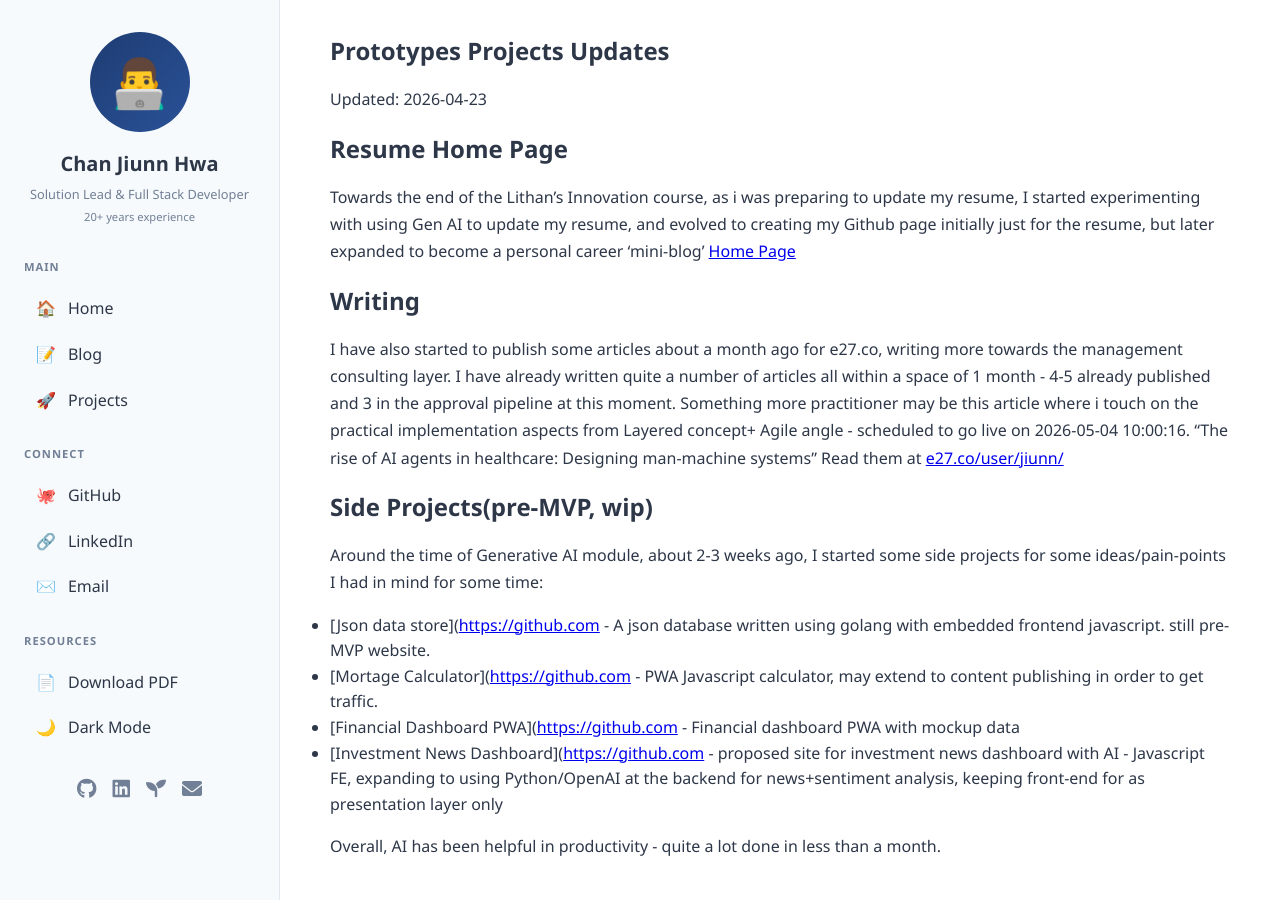
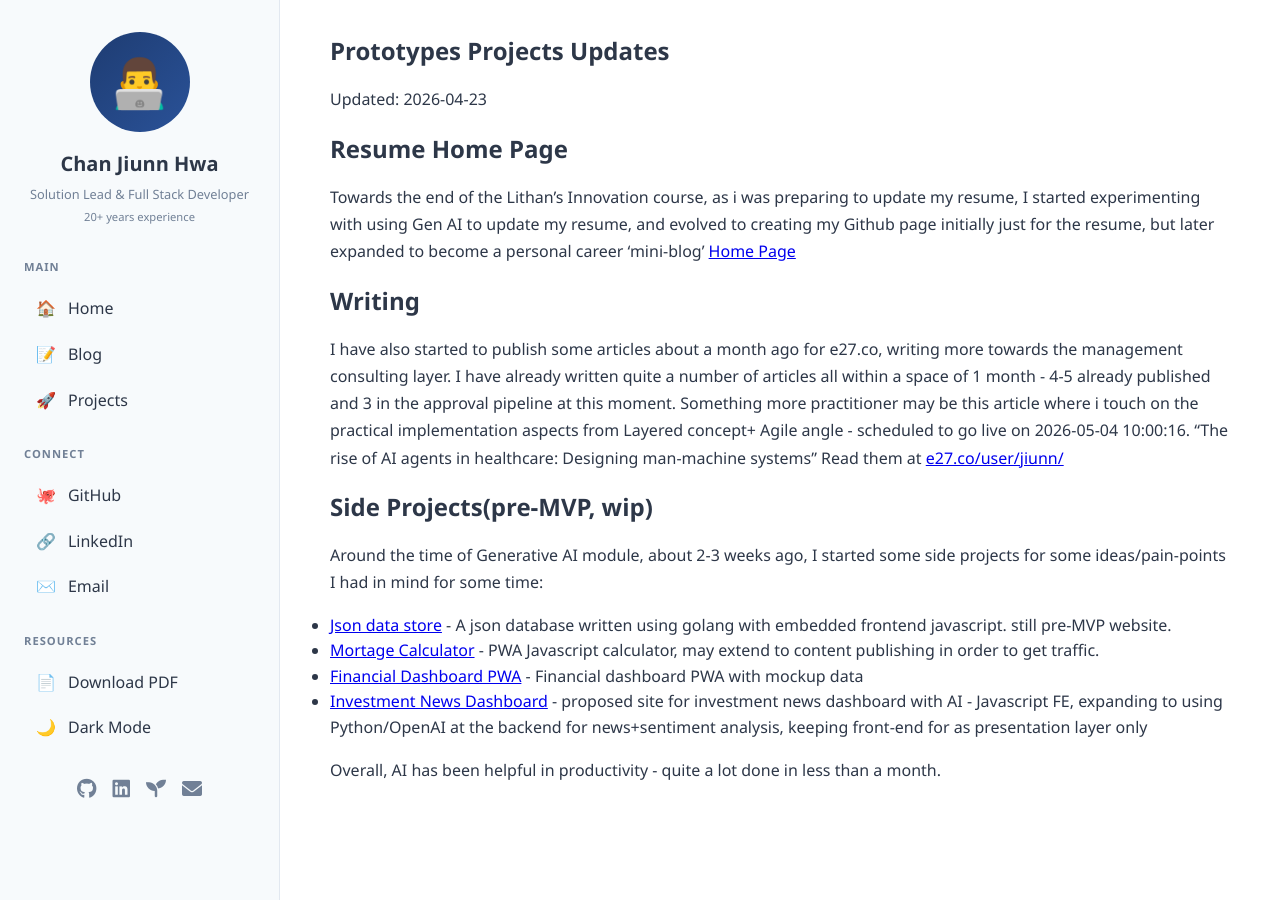
Before and after one commit to jiunnhwa/jiunnhwa.github.io, a Jekyll site: the page built from wip.md, in a window 1280 px wide. Built offline with Jekyll 4.4.1, drawn with Linux system fonts in a browser that asks for light colours; our own code applies the rules of GitHub Pages for plain Markdown files; some of the changed lines change nothing that is shown.

```diff
--- a/wip.md
+++ b/wip.md
@@ -15,9 +15,9 @@
 
 ## Side Projects(pre-MVP, wip)
 Around the time of Generative AI module, about 2-3 weeks ago, I started some side projects for some ideas/pain-points I had in mind for some time:
-- [Json data store]([https://github.com](https://kimi-falling-breeze-8431.fly.dev){:target="_blank"}  - A json database written using golang with embedded frontend javascript. still pre-MVP website.
-- [Mortage Calculator]([https://github.com](https://homeloanexpert.sg/how-to-calculate-your-mortgage-repayment-in-singapore){:target="_blank"}  - PWA Javascript calculator, may extend to content publishing in order to get traffic.
-- [Financial Dashboard PWA]([https://github.com](https://homeloanexpert.sg/_/tpl){:target="_blank"} - Financial dashboard PWA with mockup data
-- [Investment News Dashboard]([https://github.com](https://homeloanexpert.sg/_/finddash){:target="_blank"} - proposed site for investment news dashboard with AI - Javascript FE, expanding to using Python/OpenAI at the backend for  news+sentiment analysis, keeping front-end for as presentation layer only
+- [Json data store](https://kimi-falling-breeze-8431.fly.dev){:target="_blank"}  - A json database written using golang with embedded frontend javascript. still pre-MVP website.
+- [Mortage Calculator](https://homeloanexpert.sg/how-to-calculate-your-mortgage-repayment-in-singapore){:target="_blank"}  - PWA Javascript calculator, may extend to content publishing in order to get traffic.
+- [Financial Dashboard PWA](https://homeloanexpert.sg/_/tpl){:target="_blank"} - Financial dashboard PWA with mockup data
+- [Investment News Dashboard](https://homeloanexpert.sg/_/finddash){:target="_blank"} - proposed site for investment news dashboard with AI - Javascript FE, expanding to using Python/OpenAI at the backend for  news+sentiment analysis, keeping front-end for as presentation layer only
 
 Overall, AI has been helpful in productivity - quite a lot done in less than a month.
```
